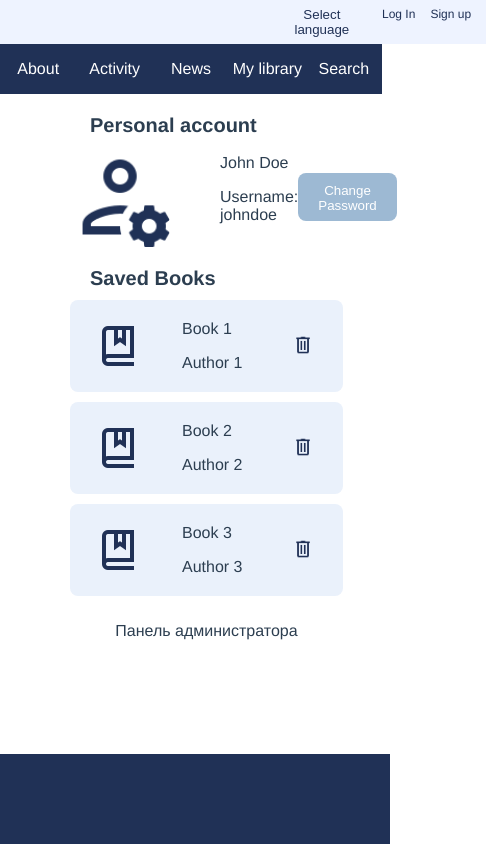
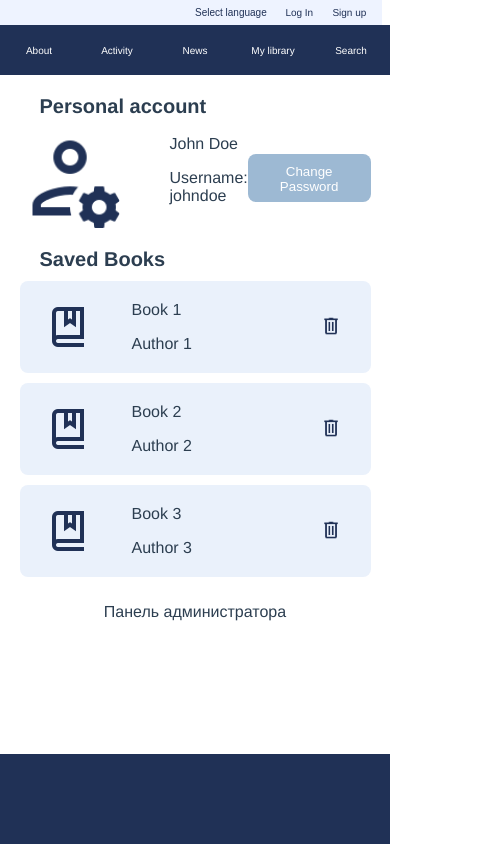
Before and after one commit to alinakay02/library_frontend, a Vue app: page /#/mylib in a window 390 px wide. Shown: the whole page, 486 px wide, since content can reach past the window. Built offline with nearby package versions, Linux system fonts and the light colour scheme.

Commit message:
Медиа-запросы для мобильной версии

```diff
--- a/src/App.vue
+++ b/src/App.vue
@@ -4,10 +4,7 @@
     <router-view></router-view>
   </div>
 
-  <footer class="custom-footer">
-<!--    <div style="background-color: #203156; height: 90px">
-    </div>-->
-  </footer>
+  <footer class="custom-footer"></footer>
 </template>
 
 <script>
@@ -23,9 +20,6 @@ export default {
     }
   },
   methods: {
-    updateActivity(value) {
-      this.activity = value;
-    }
   }
 }
 </script>
--- a/src/components/AboutBlock.vue
+++ b/src/components/AboutBlock.vue
@@ -34,6 +34,7 @@ const { t, locale } = useI18n({useScope: 'global'});
 .about{
   padding: 40px;
   margin-bottom: 50px;
+  max-width: 100vw;
 }
 .article p {
   padding: 0;
--- a/src/components/ActivityBlock.vue
+++ b/src/components/ActivityBlock.vue
@@ -5,7 +5,7 @@ import '@material/web/checkbox/checkbox.js';
 </script>
 
 <template>
-<div style="display: flex; flex-wrap: wrap; justify-content: center;">
+<div style="display: flex; flex-wrap: wrap; justify-content: center; margin-top: 40px">
   <div class="activ-wrapper">
     <div class="image">
       <img src="../assets/эмблема.jpg" style="height: 10vw; width: 10vw; min-width: 100px; min-height: 100px">
@@ -43,6 +43,7 @@ import '@material/web/checkbox/checkbox.js';
 </template>
 
 <style scoped>
+@media
 .activ-wrapper {
   display: flex;
   margin: 20px 20px;
@@ -50,9 +51,8 @@ import '@material/web/checkbox/checkbox.js';
   border-radius: 8px;
   width: 40vw;
   max-width: 900px;
-  min-width: 600px;
+  min-width: 350px;
   transition: transform 0.3s ease-in-out;
-  //border: 1px solid #5c7d9d;
 }
 .activ-wrapper:hover {
   box-shadow: 1px 1px 4px #5c7d9d;
--- a/src/components/MyLib.vue
+++ b/src/components/MyLib.vue
@@ -88,6 +88,12 @@ export default {
 </script>
 
 <style scoped>
+@media (max-width: 500px) {
+ .profile {
+   min-width: 90vw;
+   padding: 20px 0!important;
+ }
+}
 .change-password-form input {
   height: 48px;
   border: none;
@@ -105,7 +111,7 @@ export default {
 }
 .profile {
   max-width: 70vw;
-  margin: 0 auto 0 50px;
+  margin: 0 auto 0 5vw;
   padding: 20px;
 }
 .user-profile {
--- a/src/components/Nav.vue
+++ b/src/components/Nav.vue
@@ -26,7 +26,7 @@ const switchlang = (lang) => {
         <div class="top-block">
           <button class="top-btn" @click="toggleDropdown()">{{ t('buttons.selectlang') }}</button>
           <ul v-show="isDropdownVisible" class="dropdown-list">
-            <li v-for="language in languages" :key="language" @click="switchlang(language); isDropdownVisible = false;">{{ language }}</li>
+            <li v-for="language in languages" :key="language" @click="switchlang(language); isDropdownVisible = false;" style="min-width: 70px">{{ language }}</li>
           </ul>
           <a href="#/login" class="top-btn">{{ t('buttons.login') }}</a>
           <a href="#/signup" class="top-btn">{{ t('buttons.registr') }}</a>
@@ -70,6 +70,19 @@ export default {
 </script>
 
 <style scoped>
+@media (max-width: 500px) {
+  .pre-block {
+    background-color: #eef3ff;
+    max-width: 50vw;
+  }
+  .nav-block, .top-btn {
+    font-size: 10px;
+  }
+  .top-block {
+    min-width: 50vw;
+  }
+}
+
 .dropdown-list {
   position: absolute;
   top: 100%;
@@ -82,18 +95,20 @@ export default {
   box-shadow: 0 2px 5px rgba(0, 0, 0, 0.2);
   z-index: 10;
   width: 9vw;
+  min-width: 70px;
 }
 
 .dropdown-list li {
   cursor: pointer;
-  padding: 8px 12px;
+  padding: 8px 0px;
+  z-index: 10;
 }
 .dropdown-list li:hover {
   background-color: #d2d7e5;
 }
 
 .navbar-top {
-  width: calc(100vw - 8px);
+  max-width: 100vw;
   display: flex;
   padding: 0;
   margin: 0;
@@ -131,7 +146,6 @@ export default {
 }
 .navbar {
   display: flex;
-  width: calc(100vw - 8px);
 
 }
 .nav-block {
--- a/src/components/NewsBlock.vue
+++ b/src/components/NewsBlock.vue
@@ -50,7 +50,7 @@ import '@material/web/checkbox/checkbox.js';
   border-radius: 8px;
   width: 40vw;
   max-width: 900px;
-  min-width: 600px;
+  min-width: 350px;
   transition: transform 0.3s ease-in-out;
 //border: 1px solid #5c7d9d;
 }
```
